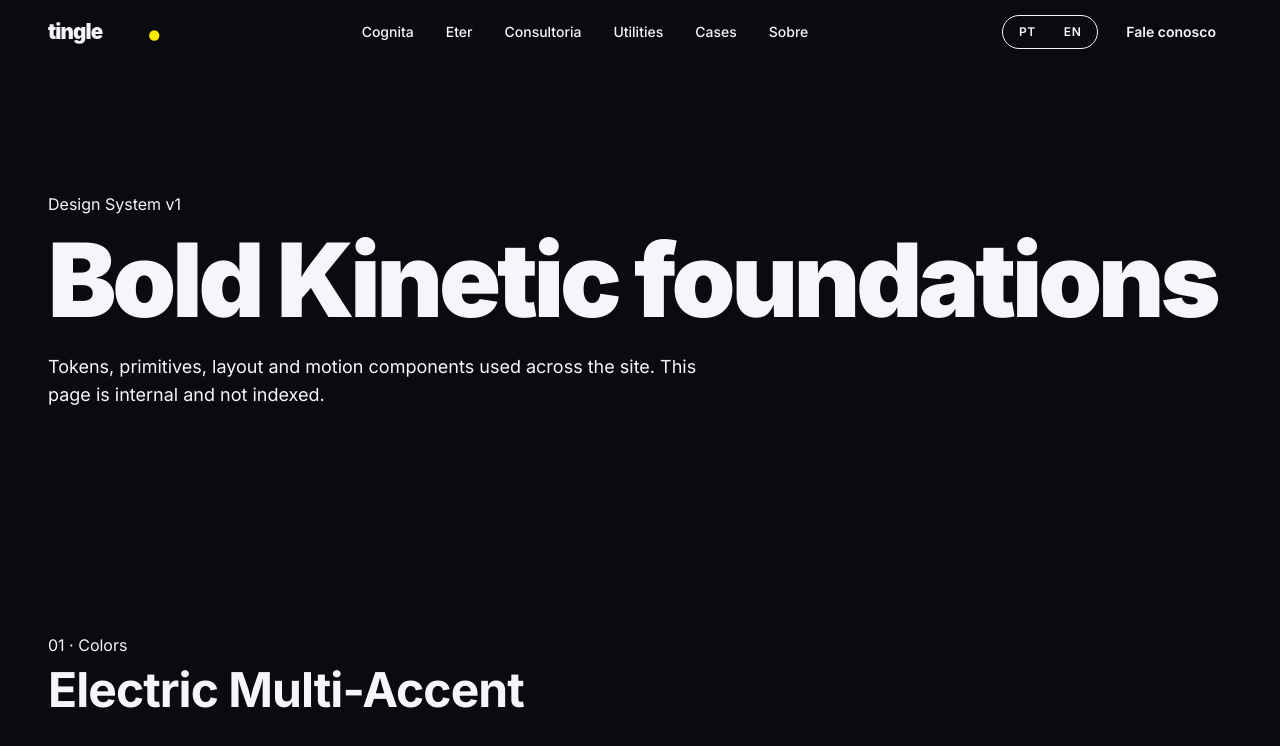
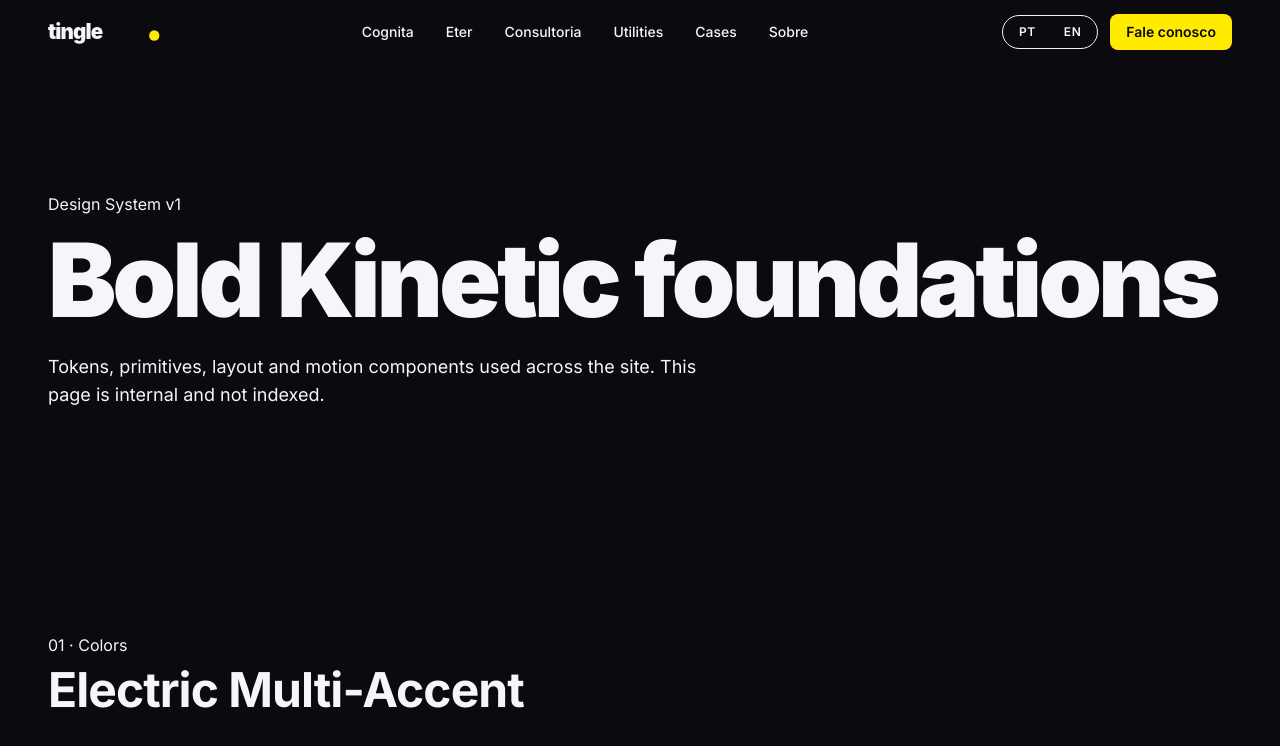
Before and after one commit to vasconcelosdreyfus/tingledigital, a Next.js app: page /design-system in a window 1280 px wide. Shown: the top 746 px of the page. Built offline with nearby package versions, Linux system fonts and the light colour scheme.

Commit message:
fix(button): replace CSS-var arbitrary classes with hex (Tailwind v4 syntax issue)

```diff
--- a/components/ui/button.tsx
+++ b/components/ui/button.tsx
@@ -4,19 +4,19 @@ import { cva, type VariantProps } from "class-variance-authority";
 import { cn } from "@/lib/utils";
 
 const buttonVariants = cva(
-  "inline-flex items-center justify-center gap-2 whitespace-nowrap font-semibold transition-all duration-200 focus-visible:outline-none focus-visible:ring-2 focus-visible:ring-offset-2 focus-visible:ring-offset-[--color-bg] disabled:pointer-events-none disabled:opacity-50",
+  "inline-flex items-center justify-center gap-2 whitespace-nowrap font-semibold transition-all duration-200 focus-visible:outline-none focus-visible:ring-2 focus-visible:ring-offset-2 focus-visible:ring-offset-bg disabled:pointer-events-none disabled:opacity-50",
   {
     variants: {
       variant: {
         primary:
-          "bg-[--color-accent-yellow] text-[--color-bg] hover:bg-[--color-accent-yellow]/90 hover:shadow-[0_0_32px_rgba(255,235,0,0.4)] focus-visible:ring-[--color-accent-yellow]",
+          "bg-[#FFEB00] text-[#0a0a0f] hover:bg-[#FFEB00]/90 hover:shadow-[0_0_32px_rgba(255,235,0,0.4)] focus-visible:ring-[#FFEB00]",
         secondary:
-          "bg-[--color-surface] text-[--color-text] border border-[--color-border] hover:border-[--color-border-strong] hover:bg-[--color-surface-elevated]",
+          "bg-[#15151f] text-[#F5F5FA] border border-[#2A2A35] hover:border-[#3A3A48] hover:bg-[#1A1A26]",
         ghost:
-          "text-[--color-text] hover:bg-[--color-surface] hover:text-[--color-accent-yellow]",
-        link: "text-[--color-accent-yellow] underline-offset-4 hover:underline",
+          "text-[#F5F5FA] hover:bg-[#15151f] hover:text-[#FFEB00]",
+        link: "text-[#FFEB00] underline-offset-4 hover:underline",
         outline:
-          "border border-[--color-text] text-[--color-text] hover:bg-[--color-text] hover:text-[--color-bg]",
+          "border border-[#F5F5FA] text-[#F5F5FA] hover:bg-[#F5F5FA] hover:text-[#0a0a0f]",
       },
       size: {
         sm: "h-9 px-4 text-sm rounded-md",
@@ -30,8 +30,7 @@ const buttonVariants = cva(
 );
 
 export interface ButtonProps
-  extends
-    React.ButtonHTMLAttributes<HTMLButtonElement>,
+  extends React.ButtonHTMLAttributes<HTMLButtonElement>,
     VariantProps<typeof buttonVariants> {
   asChild?: boolean;
 }
```
